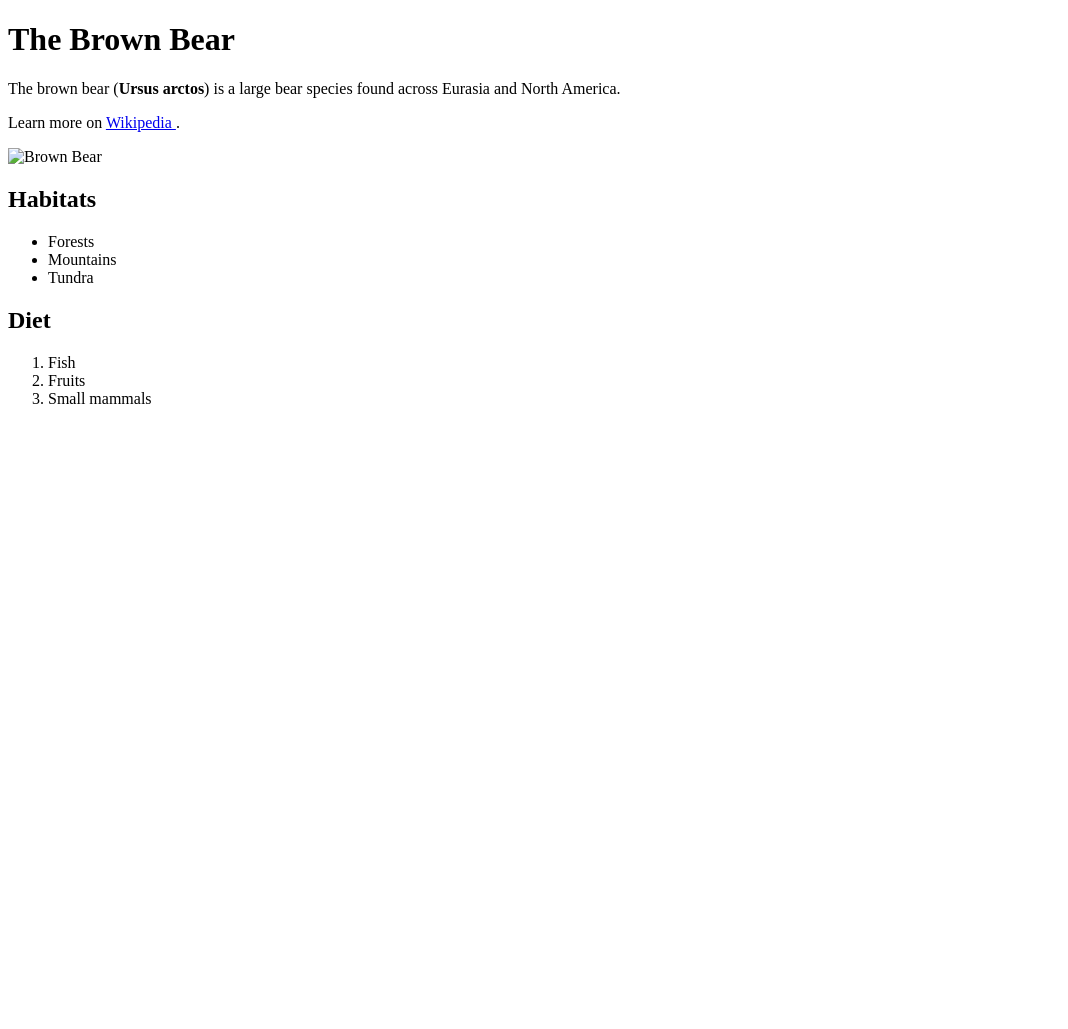
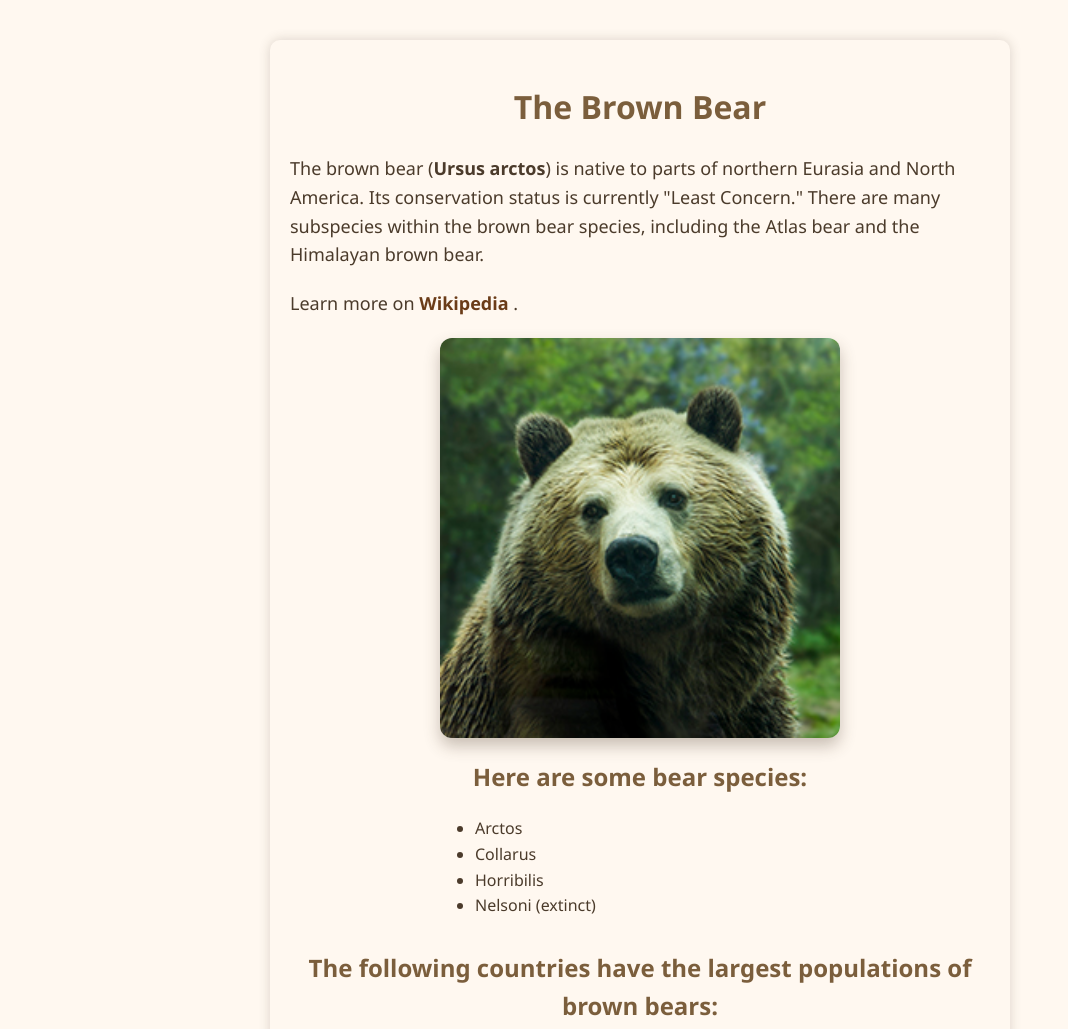
Before and after one commit to Dieuthao02/LAB1, a plain HTML site: page wiki-page.html in a window 1280 px wide. Shown: the top 1029 px of the page, without its empty margins (0-1068 px from the left). Before the commit the page ends 800 px from the top, so only its background shows below. Drawn offline with Linux system fonts and the light colour scheme.

Commit message:
fix file

```diff
--- a/wiki-page.html
+++ b/wiki-page.html
@@ -4,13 +4,57 @@
     <meta charset="UTF-8">
     <title>The Brown Bear</title>
 </head>
+  <meta charset="UTF-8">
+    <title>The Brown Bear</title>
+    <style>
+        body {
+            font-family: 'Segoe UI', Tahoma, Geneva, Verdana, sans-serif;
+            max-width: 700px;
+            margin: 40px auto;
+            padding: 20px;
+            background-color: #fff8f0;
+            color: #4b3b2b;
+            line-height: 1.6;
+            box-shadow: 0 0 12px rgba(75, 59, 43, 0.2);
+            border-radius: 10px;
+        }
+        h1, h2 {
+            color: #7b5e3c;
+            text-align: center;
+        }
+        p {
+            font-size: 18px;
+            margin-bottom: 20px;
+        }
+        a {
+            color: #6b3c18;
+            text-decoration: none;
+            font-weight: bold;
+        }
+        a:hover {
+            text-decoration: underline;
+        }
+        img {
+            display: block;
+            margin: 20px auto;
+            border-radius: 12px;
+            box-shadow: 0 8px 16px rgba(75, 59, 43, 0.3);
+            max-width: 100%;
+            height: auto;
+        }
+        ul, ol {
+            max-width: 350px;
+            margin: 0 auto 30px auto;
+            padding-left: 20px;
+        }
+    </style>
+</head>
 <body>
 
 <h1>The Brown Bear</h1>
 
 <p>
-    The brown bear (<strong>Ursus arctos</strong>) is a large bear species found across
-    Eurasia and North America.
+    The brown bear (<strong>Ursus arctos</strong>) is native to parts of northern Eurasia and North America. Its conservation status is currently "Least Concern." There are many subspecies within the brown bear species, including the Atlas bear and the Himalayan brown bear.
 </p>
 
 <p>
@@ -20,21 +64,20 @@
     </a>.
 </p>
 
-<img src="images/bear.jpg" alt="Brown Bear" width="400">
+<img src="img/bear.jpg" alt="Brown Bear" width="400">
 
-<h2>Habitats</h2>
+<h2>Here are some bear species:</h2>
 <ul>
-    <li>Forests</li>
-    <li>Mountains</li>
-    <li>Tundra</li>
+    <li>Arctos</li>
+    <li>Collarus</li>
+    <li>Horribilis</li>
+    <li>Nelsoni (extinct)</li>
 </ul>
-
-<h2>Diet</h2>
+<h2>The following countries have the largest populations of brown bears:</h2>
 <ol>
-    <li>Fish</li>
-    <li>Fruits</li>
-    <li>Small mammals</li>
+    <li>Russia</li>
+    <li>United States</li>
+    <li>Canada</li>
 </ol>
-
 </body>
 </html>
```
Also changed, not shown: fruits.html (+49 -18 lines), index.html (added, +25 -0 lines), welcome.html (+33 -3 lines), img/apple.png (added), img/banana.png (added), img/bear.jpg (added), img/kiwi.png (added), img/orange.png (added).
